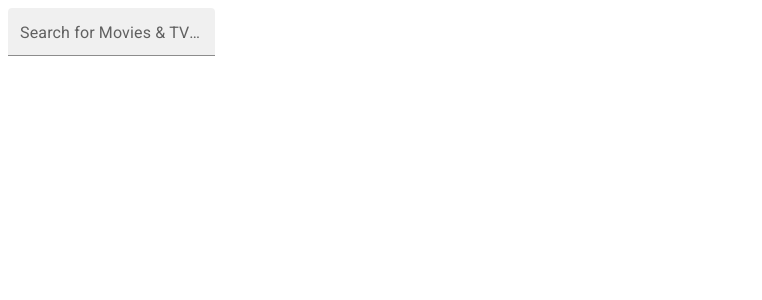
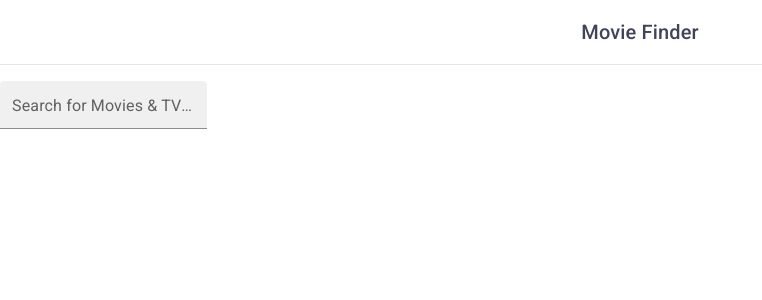
Before and after one commit to RaihanStark/movie-finder, a React (Create React App) app: page / in a window 1280 px wide. Shown: the top 300 px of the page, without its empty margins (0-762 px from the left). Built offline with nearby package versions, Linux system fonts and the light colour scheme.

Commit message:
Add: Navbar

```diff
--- a/src/App.jsx
+++ b/src/App.jsx
@@ -1,6 +1,7 @@
 import GlobalStyles from "@mui/material/GlobalStyles";
 import { Routes, Route } from "react-router-dom";
 
+import Navbar from "./components/Navbar/Navbar";
 import ScreensDetail from "./screens/Detail/Detail";
 import ScreensDashboard from "./screens/Dashboard/Dashboard";
 function App() {
@@ -10,9 +11,13 @@ function App() {
         styles={{
           body: {
             fontFamily: "Roboto, sans-serif",
+            margin: 0,
+            padding: 0,
           },
         }}
       />
+
+      <Navbar />
 
       <Routes>
         <Route path="/" element={<ScreensDashboard />} />
--- /dev/null
+++ b/src/components/Navbar/Navbar.jsx
@@ -0,0 +1,33 @@
+import React from "react";
+import AppBar from "@mui/material/AppBar";
+import Box from "@mui/material/Box";
+import Toolbar from "@mui/material/Toolbar";
+import Typography from "@mui/material/Typography";
+function Navbar() {
+  return (
+    <Box sx={{ flexGrow: 1 }}>
+      <AppBar
+        position="static"
+        sx={{
+          backgroundColor: "white",
+          color: "#3F4459",
+          boxShadow: "none",
+          borderBottom: "1px solid #E5E5E5",
+          marginBottom: "1rem",
+        }}
+      >
+        <Toolbar>
+          <Typography
+            variant="h6"
+            component="div"
+            sx={{ flexGrow: 1, textAlign: "center" }}
+          >
+            Movie Finder
+          </Typography>
+        </Toolbar>
+      </AppBar>
+    </Box>
+  );
+}
+
+export default Navbar;
```
